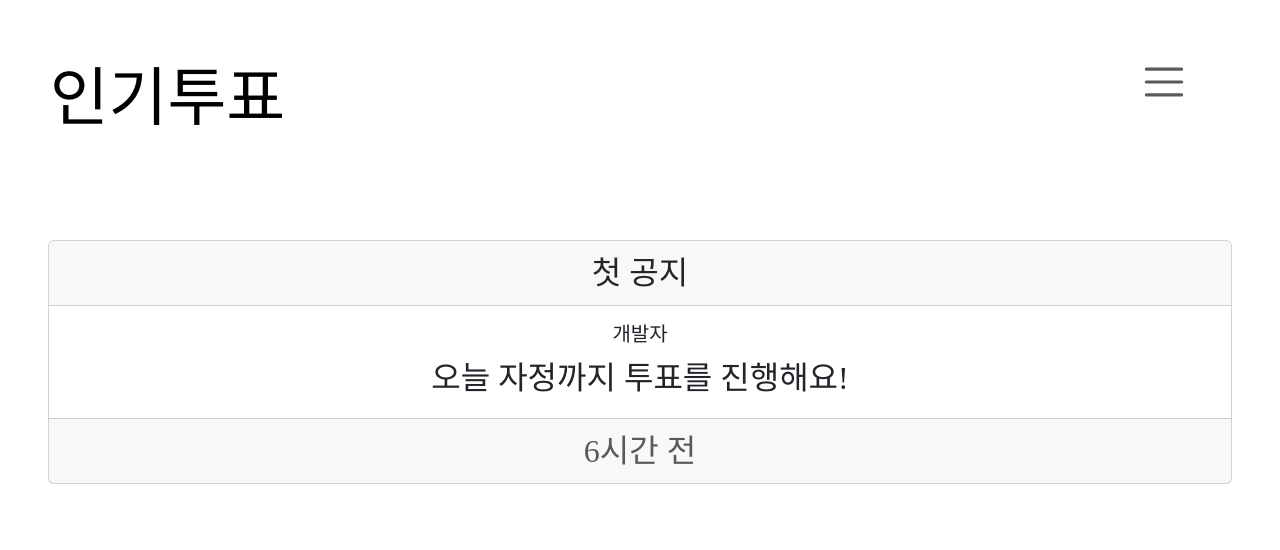
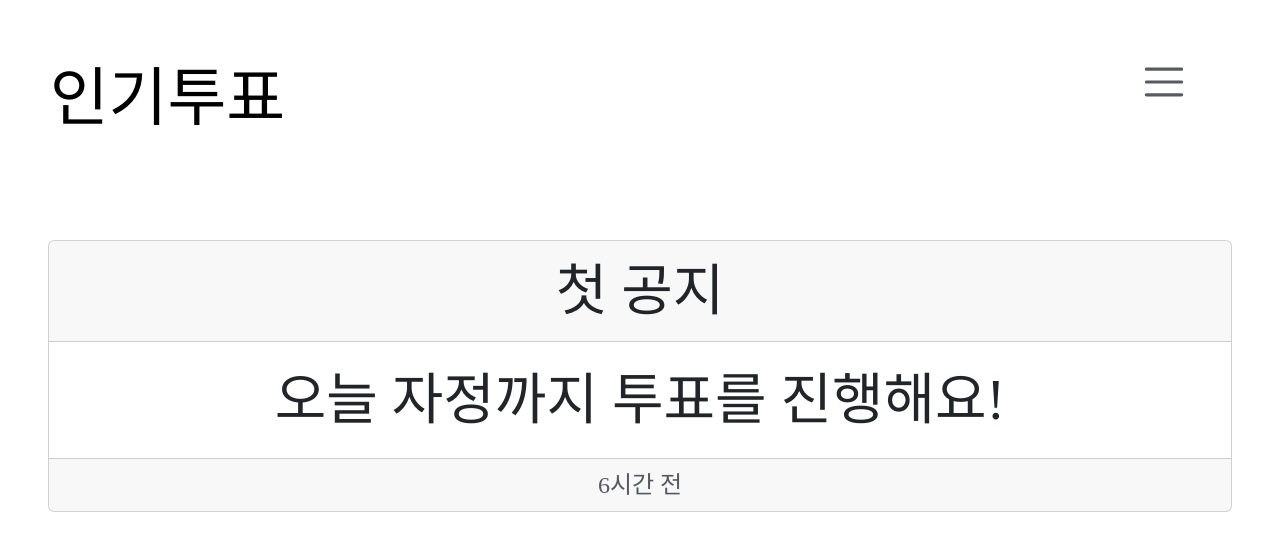
Before and after one commit to maruson08/popvote, a plain HTML site: page popvote.html in a window 1280 px wide. Drawn offline with nearby package versions, Linux system fonts and the light colour scheme; a web font is replaced by a local one.

Commit message:
Update popvote.html via Desktop

```diff
--- a/popvote.html
+++ b/popvote.html
@@ -51,15 +51,14 @@
                 </div>
             </div>
         </nav>
-        <div class="card text-center" style='margin: 3rem;margin-top: 15rem;'>
+        <div class="card text-center" style='margin: 3rem;margin-top: 15rem;font-size: 3.5rem;'>
             <div class="card-header">
                 첫 공지
             </div>
             <div class="card-body">
-                <h5 class="card-title">개발자</h5>
                 <p class="card-text">오늘 자정까지 투표를 진행해요!</p>
-            </div>
-            <div class="card-footer text-body-secondary">
+                </div>
+            <div class="card-footer text-body-secondary" style='font-size: 1.5rem'>
                 6시간 전
             </div>
         </div>`
```
